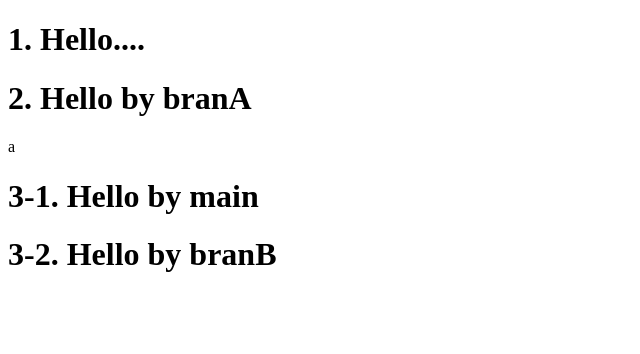
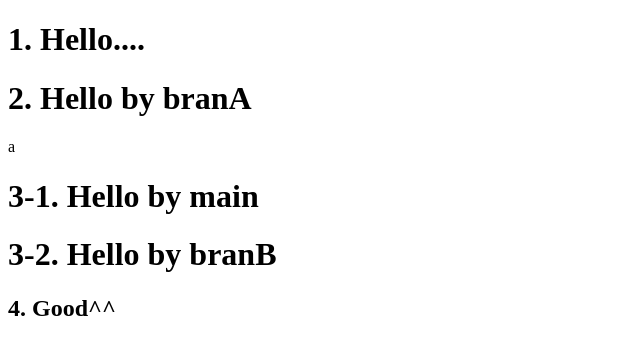
Before and after one commit to evas911/today, a plain HTML site: page index.html in a window 1280 px wide. Shown: the whole page, without its empty margins (0-640 px from the left). Drawn offline with Linux system fonts and the light colour scheme.

Commit message:
...in branC

```diff
--- a/index.html
+++ b/index.html
@@ -11,5 +11,6 @@
   <h1>2. Hello by branA</h1>a
   <h1>3-1. Hello by main</h1>
   <h1>3-2. Hello by branB</h1>
+  <h2>4. Good^^</h2>
 </body>
 </html>
```
